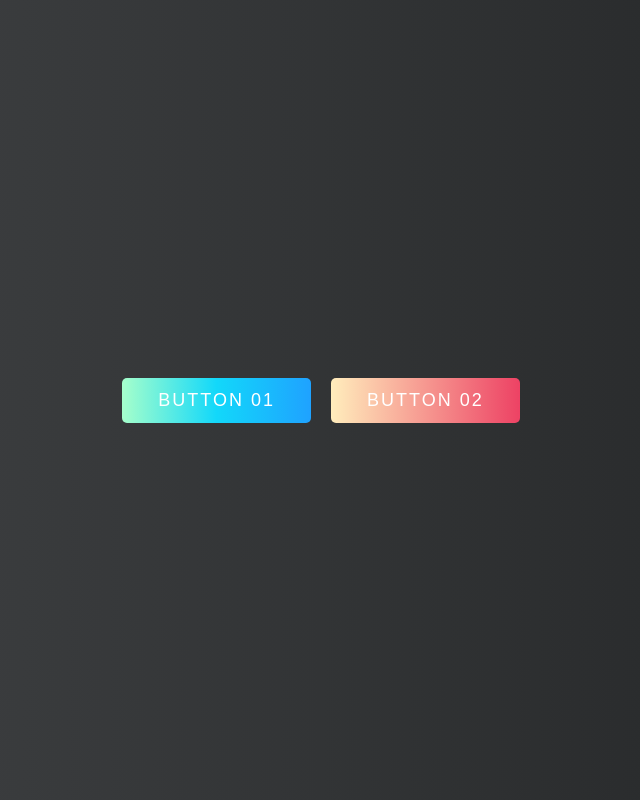
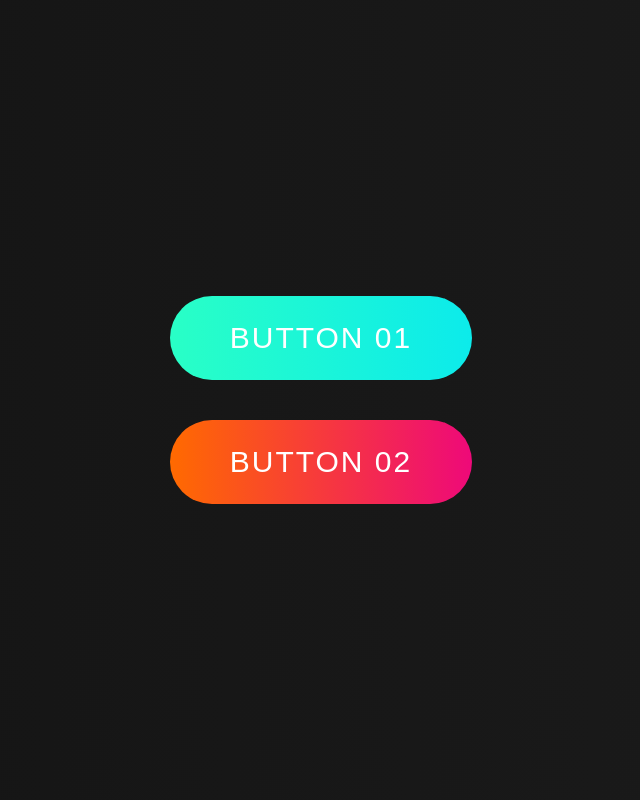
Before and after one commit to fabioperettig/ripple-button-effect, a plain HTML site: page index.html in a window 1280 px wide. Shown: the whole page, without its empty margins (319-959 px from the left). Drawn offline with Linux system fonts and the light colour scheme; a web font is replaced by a local one.

Commit message:
Update Style

```diff
--- a/style.css
+++ b/style.css
@@ -10,27 +10,31 @@ body{
     justify-content: center;
     align-items: center;
     min-height: 100vh;
-    flex-direction: row;
-    background: linear-gradient(90deg, #414345, #232526);
+    flex-direction: column;
+    background: linear-gradient(90deg, #141414, #1b1b1b);
 }
 
 a{
     position: relative;
     display: inline-block;
-    padding: 12px 36px;
-    margin: 10px;
+    padding: 25px 60px;
+    margin: 20px;
     color: #fff;
     text-decoration: none;
     text-transform: uppercase;
-    font-size: 18px;
+    font-size: 30px;
     letter-spacing: 2px;
-    border-radius: 5px;
+    border-radius: 70px;
     overflow: hidden;
-    background: linear-gradient(90deg, #A6FFCB, #12D8FA, #1FA2FF);
+    background: linear-gradient(-90deg,#0cebeb, #29ffc6);
 }
 
 a:nth-child(2){
-    background: linear-gradient(90deg, #FFEDBC, #ED4264);
+    background: linear-gradient(-90deg, #ee0979, #ff6a00);
+}
+
+a:nth-child(3){
+    background: linear-gradient(-90deg, #775bea, #ff72c0);
 }
 
 span{
```
